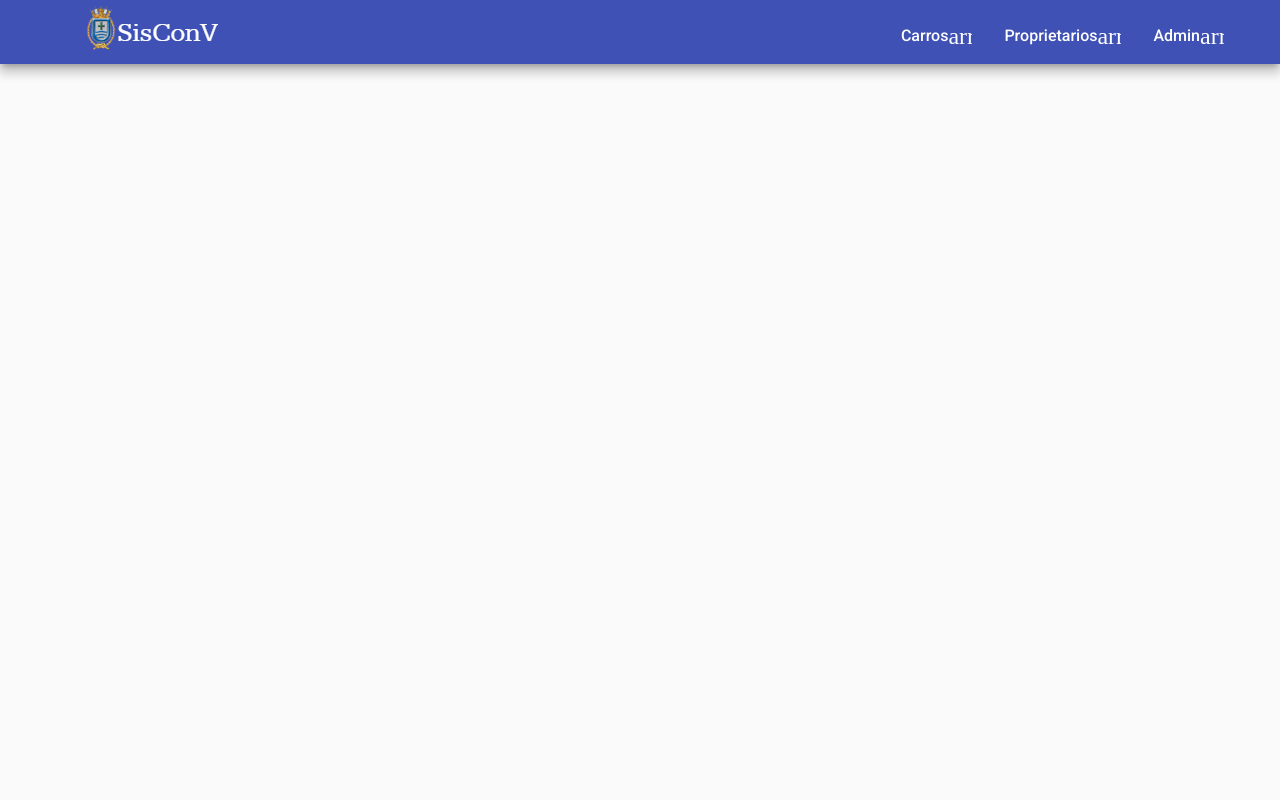
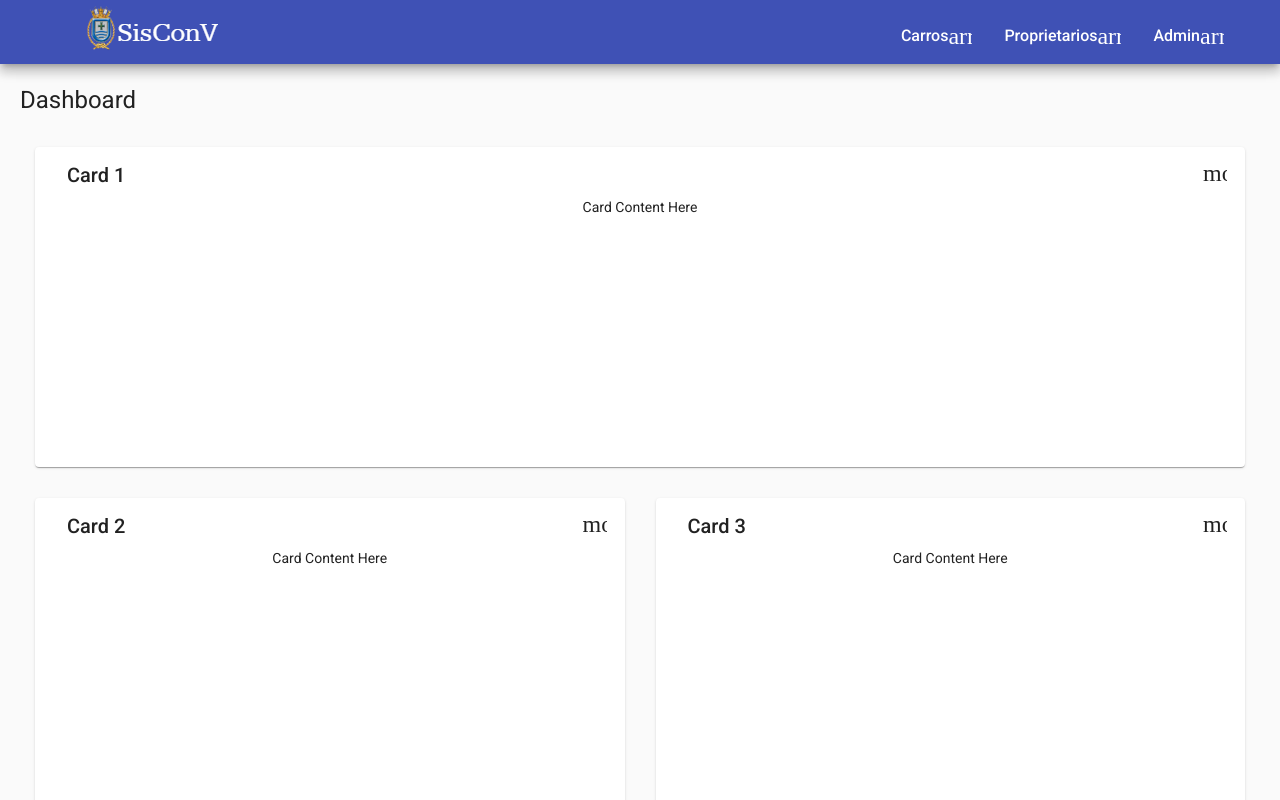
Before and after one commit to carlos-machado-jr/sisconv, an Angular app: page / in a window 1280 px wide. Built offline with nearby package versions, Linux system fonts and the light colour scheme.

Commit message:
componente do dashboard criado

```diff
--- a/src/app/app.component.html
+++ b/src/app/app.component.html
@@ -5,5 +5,4 @@
     <router-outlet></router-outlet>
 
 
-
   </navigation>
--- a/src/app/core/header/header.component.ts
+++ b/src/app/core/header/header.component.ts
@@ -2,7 +2,7 @@
 import { BreakpointObserver, Breakpoints } from '@angular/cdk/layout';
 import { Observable } from 'rxjs';
 import { map, shareReplay } from 'rxjs/operators';
-import { MenuListModel } from 'src/app/shared/models/menuList.model';
+import { MenuListModel } from 'src/app/shared/components/models/menuList.model';
 
 @Component({
   selector: 'navigation',
--- a/src/app/modules/home/home.component.html
+++ b/src/app/modules/home/home.component.html
@@ -0,0 +1 @@
+<app-dashboard></app-dashboard>
--- /dev/null
+++ b/src/app/shared/components/dashboard/dashboard.component.html
@@ -0,0 +1,24 @@
+<div class="grid-container">
+  <h1 class="mat-h1">Dashboard</h1>
+  <mat-grid-list cols="2" rowHeight="350px">
+    <mat-grid-tile *ngFor="let card of cards | async" [colspan]="card.cols" [rowspan]="card.rows">
+      <mat-card class="dashboard-card">
+        <mat-card-header>
+          <mat-card-title>
+            {{card.title}}
+            <button mat-icon-button class="more-button" [matMenuTriggerFor]="menu" aria-label="Toggle menu">
+              <mat-icon>more_vert</mat-icon>
+            </button>
+            <mat-menu #menu="matMenu" xPosition="before">
+              <button mat-menu-item>Expand</button>
+              <button mat-menu-item>Remove</button>
+            </mat-menu>
+          </mat-card-title>
+        </mat-card-header>
+        <mat-card-content class="dashboard-card-content">
+          <div>Card Content Here</div>
+        </mat-card-content>
+      </mat-card>
+    </mat-grid-tile>
+  </mat-grid-list>
+</div>
--- /dev/null
+++ b/src/app/shared/components/dashboard/dashboard.component.scss
@@ -0,0 +1,21 @@
+.grid-container {
+  margin: 20px;
+}
+
+.dashboard-card {
+  position: absolute;
+  top: 15px;
+  left: 15px;
+  right: 15px;
+  bottom: 15px;
+}
+
+.more-button {
+  position: absolute;
+  top: 5px;
+  right: 10px;
+}
+
+.dashboard-card-content {
+  text-align: center;
+}
--- /dev/null
+++ b/src/app/shared/components/dashboard/dashboard.component.ts
@@ -0,0 +1,33 @@
+import { Component } from '@angular/core';
+import { map } from 'rxjs/operators';
+import { Breakpoints, BreakpointObserver } from '@angular/cdk/layout';
+
+@Component({
+  selector: 'app-dashboard',
+  templateUrl: './dashboard.component.html',
+  styleUrls: ['./dashboard.component.scss']
+})
+export class DashboardComponent {
+  /** Based on the screen size, switch from standard to one column per row */
+  cards = this.breakpointObserver.observe(Breakpoints.Handset).pipe(
+    map(({ matches }) => {
+      if (matches) {
+        return [
+          { title: 'Card 1', cols: 1, rows: 1 },
+          { title: 'Card 2', cols: 1, rows: 1 },
+          { title: 'Card 3', cols: 1, rows: 1 },
+          { title: 'Card 4', cols: 1, rows: 1 }
+        ];
+      }
+
+      return [
+        { title: 'Card 1', cols: 2, rows: 1 },
+        { title: 'Card 2', cols: 1, rows: 1 },
+        { title: 'Card 3', cols: 1, rows: 2 },
+        { title: 'Card 4', cols: 1, rows: 1 }
+      ];
+    })
+  );
+
+  constructor(private breakpointObserver: BreakpointObserver) {}
+}
--- a/src/app/shared/components/mat-list/mat-list.component.ts
+++ b/src/app/shared/components/mat-list/mat-list.component.ts
@@ -1,5 +1,5 @@
 import { Component, Input, OnInit } from '@angular/core';
-import { MenuListModel } from '../../models/menuList.model';
+import { MenuListModel } from '../models/menuList.model';
 
 @Component({
   selector: 'menu-list',
--- a/src/styles.scss
+++ b/src/styles.scss
@@ -6,6 +6,6 @@
     padding: 0;
     height: 100%;
     box-sizing: border-box;
-    background: rgb(215, 210, 219);
+    background: rgb(88, 88, 88);
     font-family: Roboto, "Helvetica Neue", sans-serif;
 }
```
Also changed, not shown: src/app/app.module.ts (+8 -2 lines), src/app/modules/home/home.module.ts (+31 -2 lines), src/app/shared/components/models/menuList.model.ts (renamed from src/app/shared/models/menuList.model.ts), 1 other file (tests, documents, lock files or other folders).
